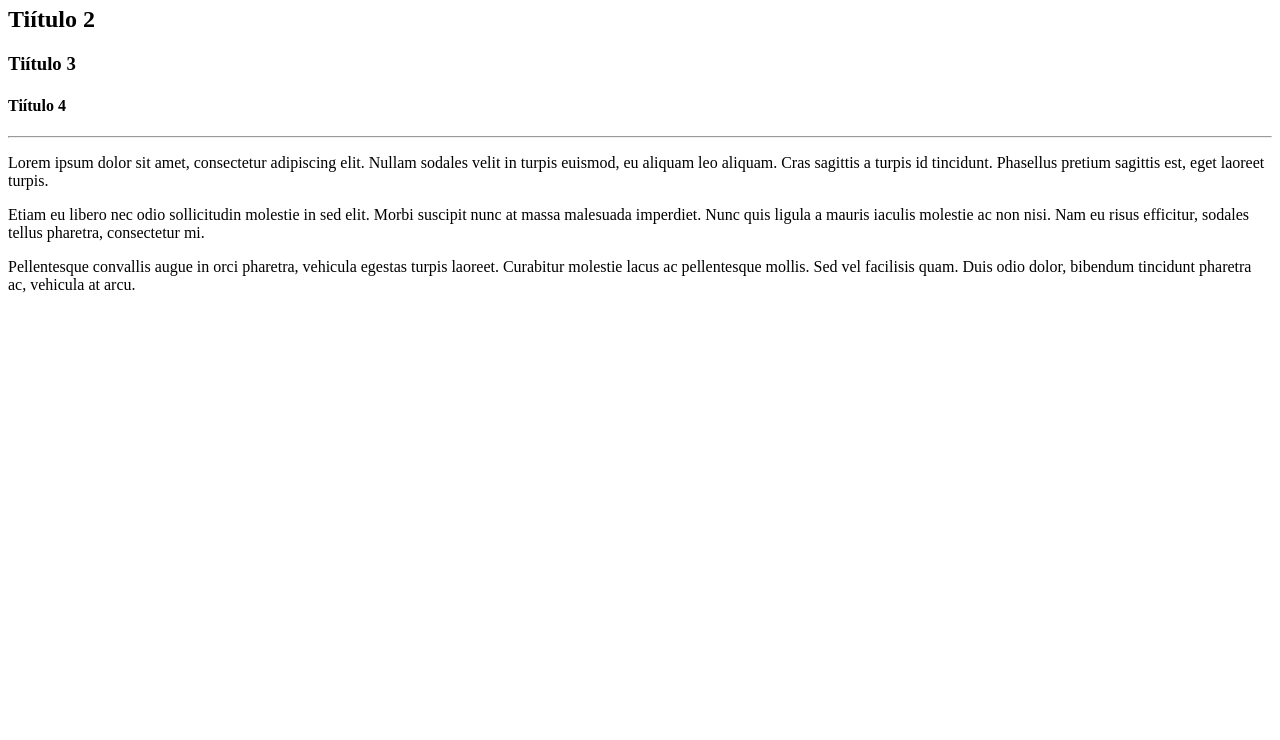
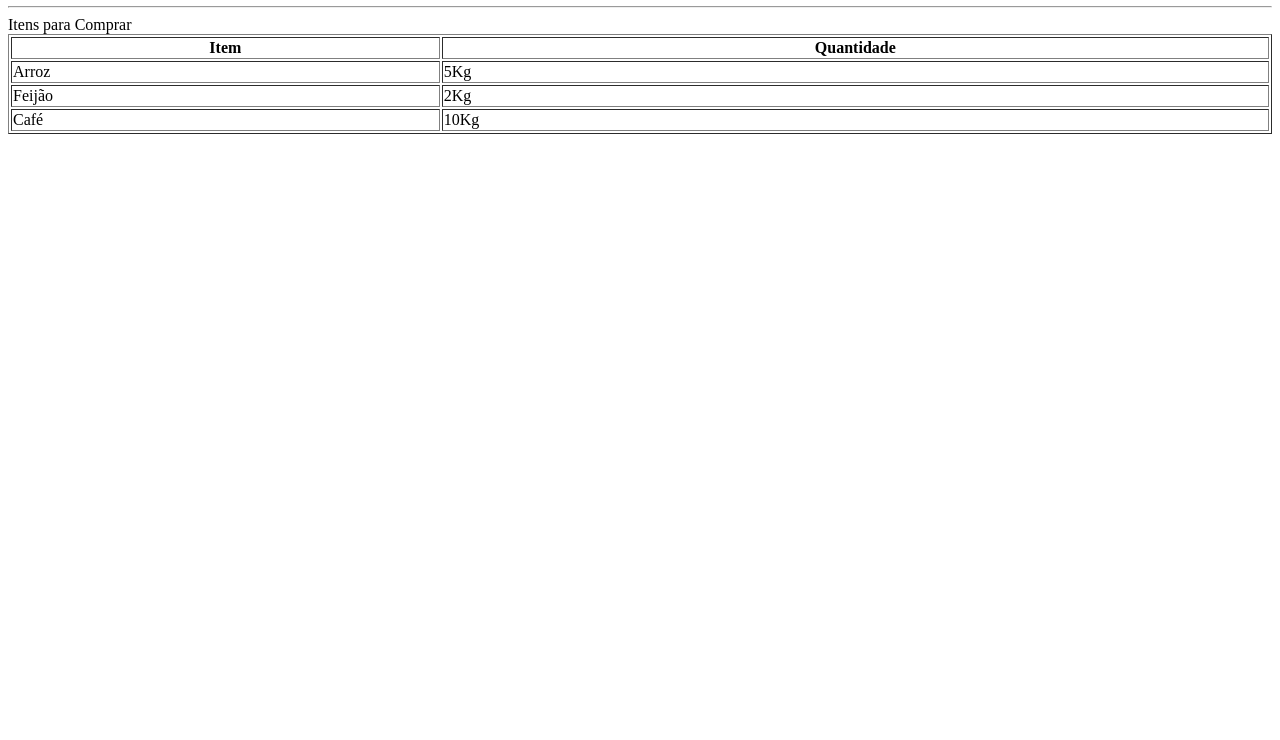
Before and after one commit to karenngomes/hiringcoders, a plain HTML site: page index.html in a window 1280 px wide. Shown: the part 60-800 px from the top of the page. Drawn offline with Linux system fonts and the light colour scheme.

Commit message:
feat: tabelas

```diff
--- a/index.html
+++ b/index.html
@@ -5,28 +5,28 @@
 </head>
 
 <body>
-    <h1>Tiítulo 1</h1>
-    <h2>Tiítulo 2</h2>
-    <h3>Tiítulo 3</h3>
-    <h4>Tiítulo 4</h4>
+    <h1>Lista de Supermercado</h1>
     <hr />
-    <p>
-        Lorem ipsum dolor sit amet, consectetur adipiscing elit.
-        Nullam sodales velit in turpis euismod, eu aliquam leo aliquam.
-        Cras sagittis a turpis id tincidunt.
-        Phasellus pretium sagittis est, eget laoreet turpis.
-    </p>
-    <p>
-        Etiam eu libero nec odio sollicitudin molestie in sed elit.
-        Morbi suscipit nunc at massa malesuada imperdiet.
-        Nunc quis ligula a mauris iaculis molestie ac non nisi.
-        Nam eu risus efficitur, sodales tellus pharetra, consectetur mi.
-    </p>
-    <p>
-        Pellentesque convallis augue in orci pharetra, vehicula egestas turpis laoreet.
-        Curabitur molestie lacus ac pellentesque mollis.
-        Sed vel facilisis quam. Duis odio dolor, bibendum tincidunt pharetra ac, vehicula at arcu.
-    </p>
+    Itens para Comprar
+
+    <table border="1" width=100%>
+        <tr>
+            <th>Item</th>
+            <th>Quantidade</th>
+        </tr>
+        <tr>
+            <td>Arroz</td>
+            <td>5Kg</td>
+        </tr>
+        <tr>
+            <td>Feijão</td>
+            <td>2Kg</td>
+        </tr>
+        <tr>
+            <td>Café</td>
+            <td>10Kg</td>
+        </tr>
+    </table>
 </body>
 
 </html>
```
